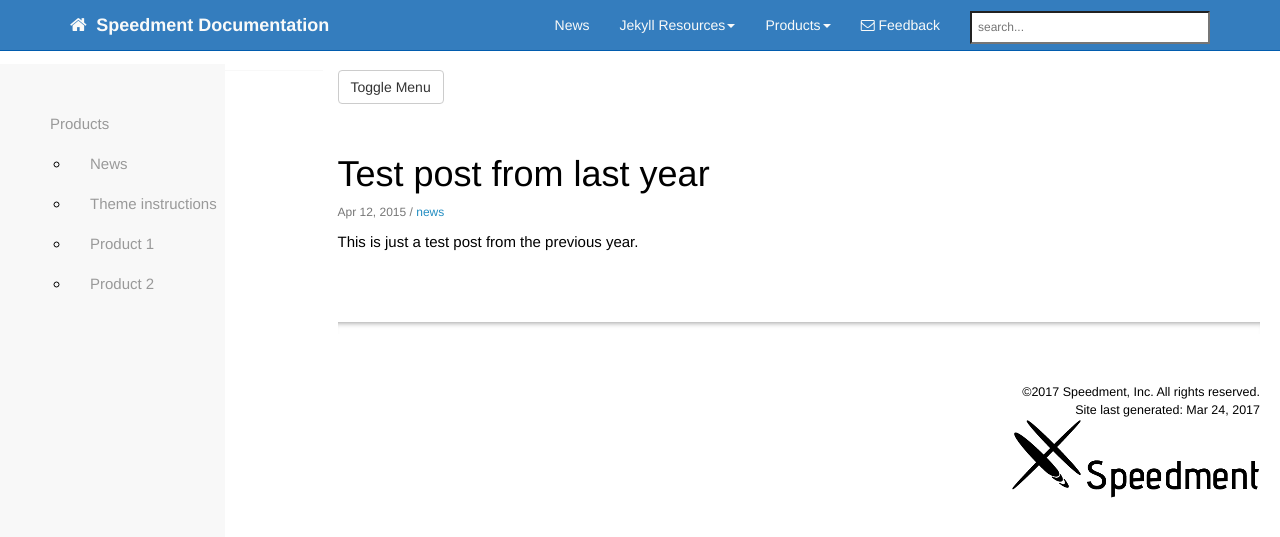
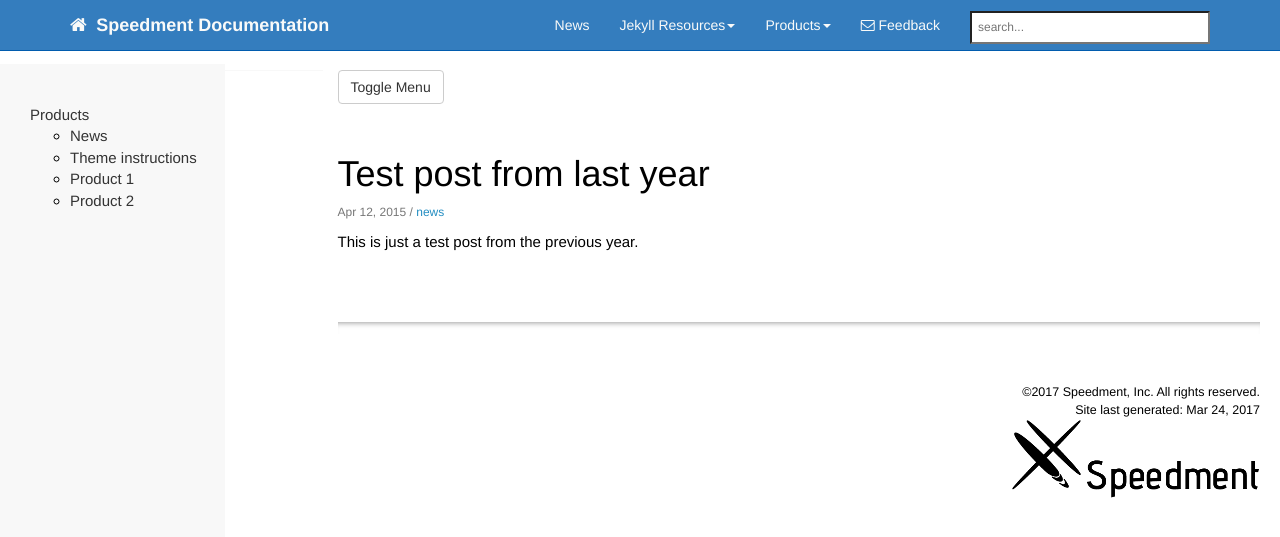
Before and after one commit to speedment/speedment-doc, a Jekyll site: the page built from _posts/2015-04-12-test-post-last-year.md, in a window 1280 px wide. Shown: the top 537 px of the page. Built offline with Jekyll 4.4.1, drawn with Linux system fonts in a browser that asks for light colours; nearby versions of some CDN libraries; comment, search, counter and statistics services are not loaded.

Commit message:
Fixed tag bug

```diff
--- a/_includes/sidemenu.html
+++ b/_includes/sidemenu.html
@@ -52,7 +52,6 @@
     </li>
 </ul>
 </div>
-</div>
 
 <!-- this highlights the active parent class in the navgoco sidebar. this is critical so that the parent expands when you're viewing a page. This must appear below the sidebar code above. Otherwise, if placed inside customscripts.js, the script runs before the sidebar code runs and the class never gets inserted.-->
 <script>$("li.active").parents('li').toggleClass("active");</script>
--- a/css/slide-menu.css
+++ b/css/slide-menu.css
@@ -30,7 +30,6 @@
     height: 100%;
     margin-left: -250px;
     overflow-y: auto;
-    background: #000;
     -webkit-transition: all 0.5s ease;
     -moz-transition: all 0.5s ease;
     -o-transition: all 0.5s ease;
@@ -63,20 +62,15 @@
     list-style: none;
 }
 
-.sidebar-nav li {
-    text-indent: 20px;
-    line-height: 40px;
-}
-
 .sidebar-nav li a {
     display: block;
     text-decoration: none;
-    color: #999999;
+    color: #333333;
 }
 
 .sidebar-nav li a:hover {
     text-decoration: none;
-    color: #fff;
+    color: black;
     background: rgba(255,255,255,0.2);
 }
 
@@ -92,7 +86,7 @@
 }
 
 .sidebar-nav > .sidebar-brand a {
-    color: #999999;
+    color: black;
 }
 
 .sidebar-nav > .sidebar-brand a:hover {
```
